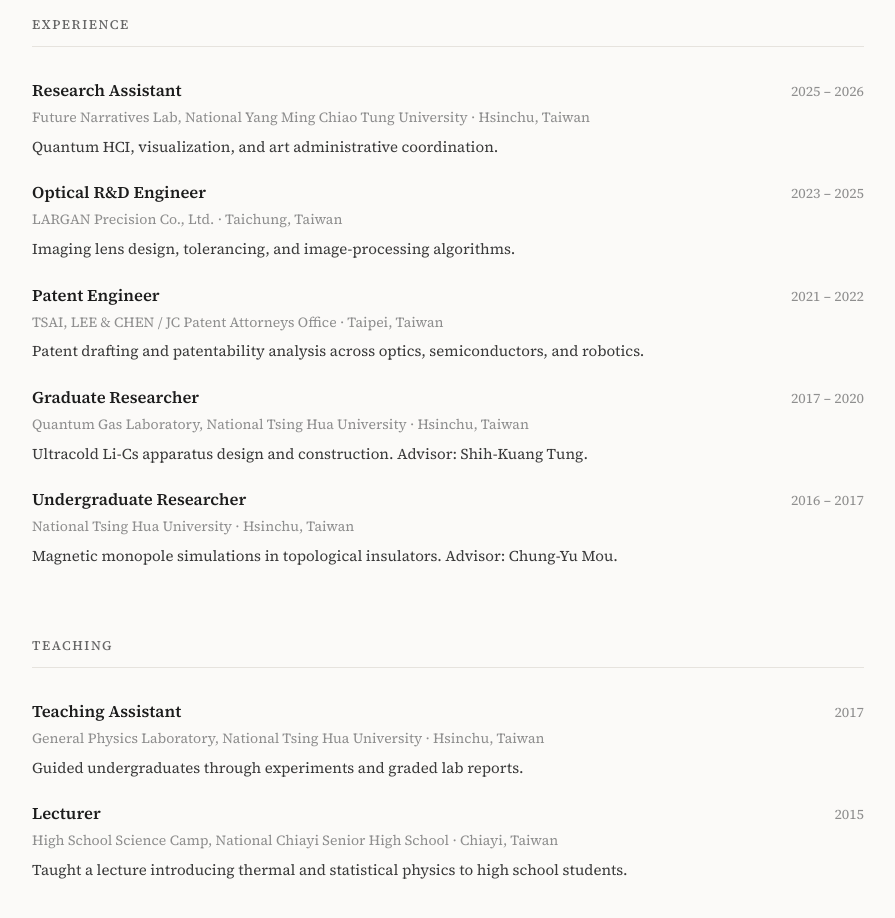
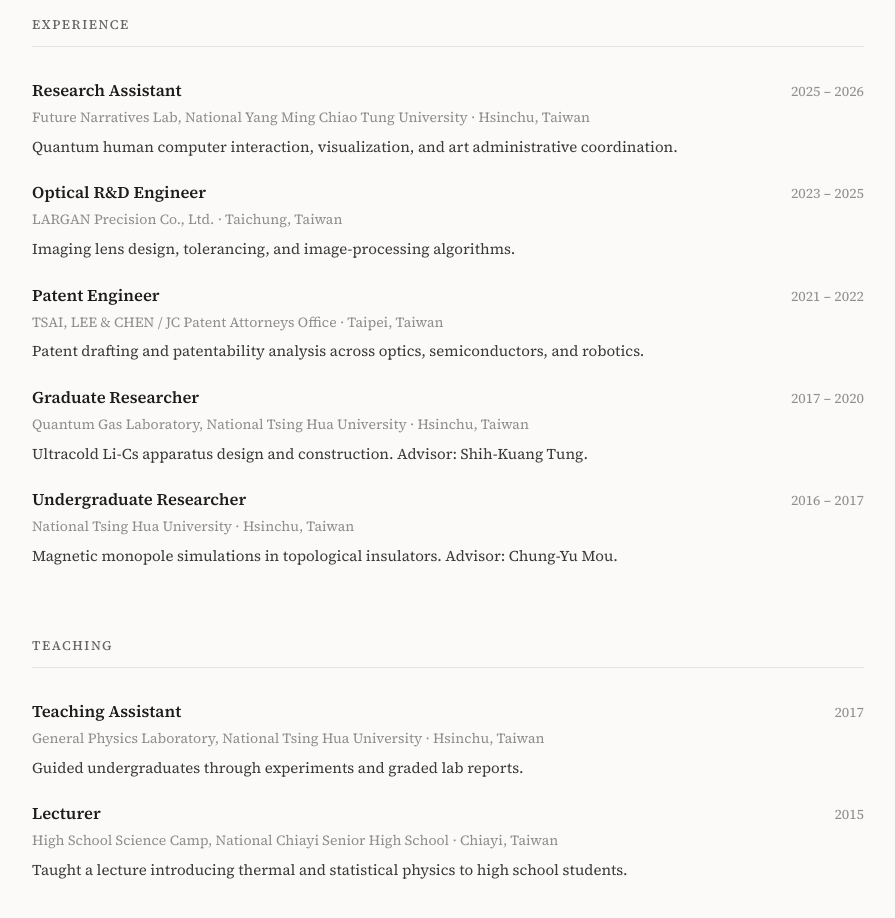
Before and after one commit to minenchou/minenchou.github.io, a plain HTML site: page index.html in a window 1280 px wide. Shown: the part 1740-2658 px from the top of the page, without its empty margins (200-1095 px from the left). Drawn offline with Linux system fonts and the light colour scheme.

Commit message:
Add files via upload

```diff
--- a/index.html
+++ b/index.html
@@ -334,7 +334,7 @@
         <li>
           <div class="head"><strong data-i18n="e1_t">Research Assistant</strong><span class="when">2025 – 2026</span></div>
           <div class="org" data-i18n="e1_o">Future Narratives Lab, National Yang Ming Chiao Tung University · Hsinchu, Taiwan</div>
-          <div class="detail" data-i18n="e1_d">Quantum HCI, visualization, and art administrative coordination.</div>
+          <div class="detail" data-i18n="e1_d">Quantum human computer interaction, visualization, and art administrative coordination.</div>
         </li>
         <li>
           <div class="head"><strong data-i18n="e2_t">Optical R&amp;D Engineer</strong><span class="when">2023 – 2025</span></div>
```
